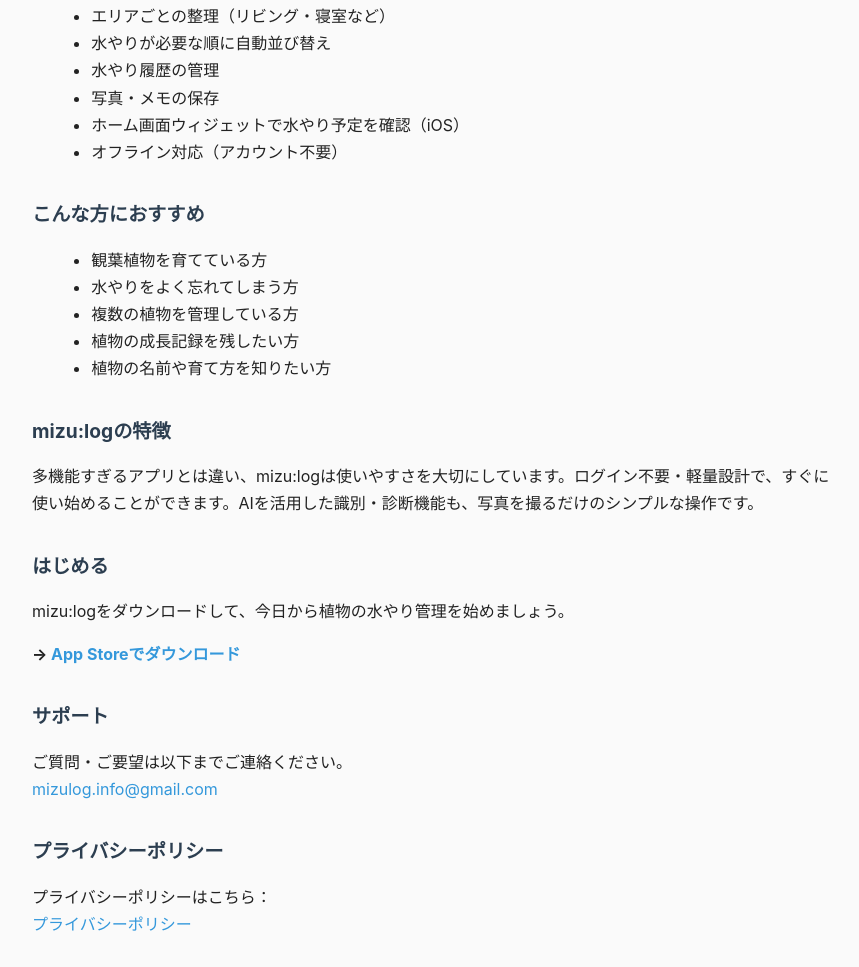
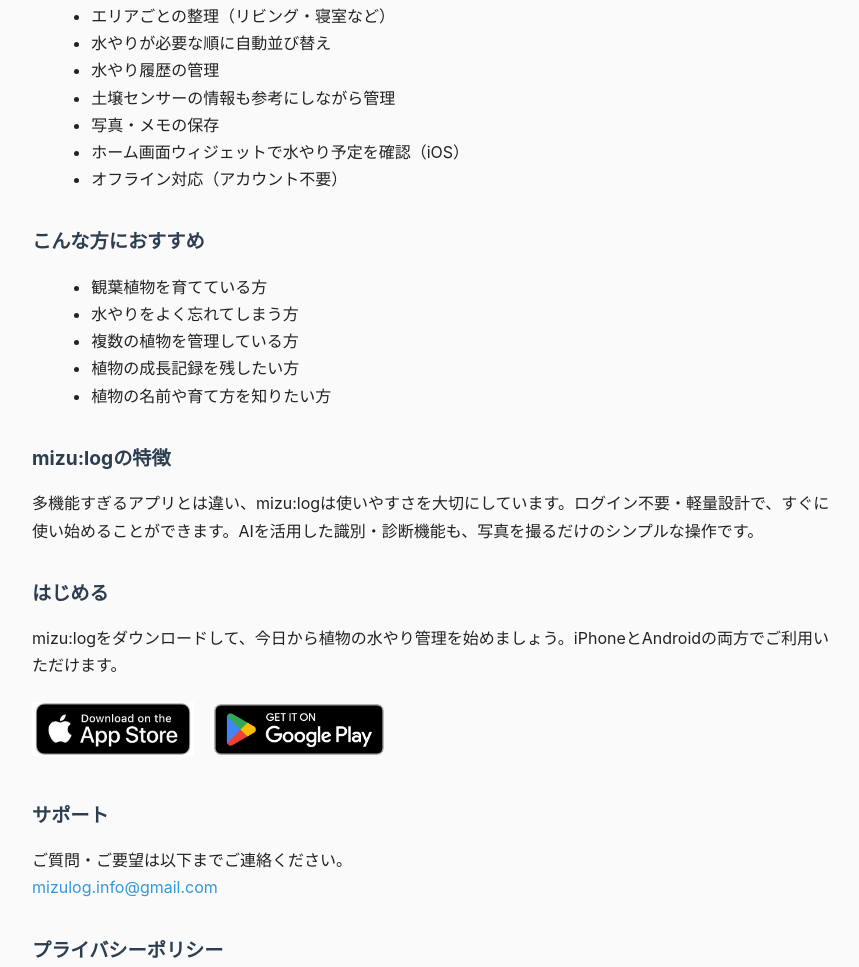
Before and after one commit to ShunichiTanaka/ShunichiTanaka.github.io, a plain HTML site: page index.html in a window 1280 px wide. Shown: the part 1381-2348 px from the top of the page, without its empty margins (208-1067 px from the left). Drawn offline with Linux system fonts and the light colour scheme.

Commit message:
Update store badges and sensor text

```diff
--- a/index.html
+++ b/index.html
@@ -50,6 +50,38 @@
     .cta {
       font-weight: bold;
       margin-top: 16px;
+    }
+    .store-links {
+      display: flex;
+      flex-wrap: wrap;
+      gap: 8px;
+      align-items: center;
+      margin-top: 12px;
+    }
+    .store-links a {
+      display: inline-flex;
+      align-items: center;
+      justify-content: center;
+      width: auto;
+      height: auto;
+      line-height: 0;
+    }
+    .store-badge {
+      display: block;
+      width: auto;
+      height: auto;
+    }
+    .store-badge--app {
+      height: 54px;
+    }
+    .store-badge--google {
+      height: 75px;
+    }
+    .store-badge--app,
+    .store-badge--google {
+      max-width: none;
+      max-height: none;
+      width: auto;
     }
   </style>
 </head>
@@ -117,6 +149,7 @@
     <li>エリアごとの整理（リビング・寝室など）</li>
     <li>水やりが必要な順に自動並び替え</li>
     <li>水やり履歴の管理</li>
+    <li>土壌センサーの情報も参考にしながら管理</li>
     <li>写真・メモの保存</li>
     <li>ホーム画面ウィジェットで水やり予定を確認（iOS）</li>
     <li>オフライン対応（アカウント不要）</li>
@@ -138,12 +171,17 @@
 
   <h2>はじめる</h2>
   <p>
-    mizu:logをダウンロードして、今日から植物の水やり管理を始めましょう。
+    mizu:logをダウンロードして、今日から植物の水やり管理を始めましょう。iPhoneとAndroidの両方でご利用いただけます。
   </p>
 
-  <p class="cta">
-    → <a href="#">App Storeでダウンロード</a>
-  </p>
+  <div class="store-links cta">
+    <a href="#" aria-label="App Storeでダウンロード">
+      <img class="store-badge store-badge--app" src="./assets/app-store-badge-og-twitter.jpg" alt="Download on the App Store" />
+    </a>
+    <a href="https://play.google.com/store/apps/details?id=com.mizulog.mizu_log" target="_blank" rel="noopener noreferrer" aria-label="Google Playでダウンロード">
+      <img class="store-badge store-badge--google" src="./assets/en_badge_web_generic.png" alt="Get it on Google Play" />
+    </a>
+  </div>
 
   <h2>サポート</h2>
   <p>
```
Also changed, not shown: en/index.html (+42 -4 lines), assets/app-store-badge-og-twitter.jpg (added), assets/en_badge_web_generic.png (added).
